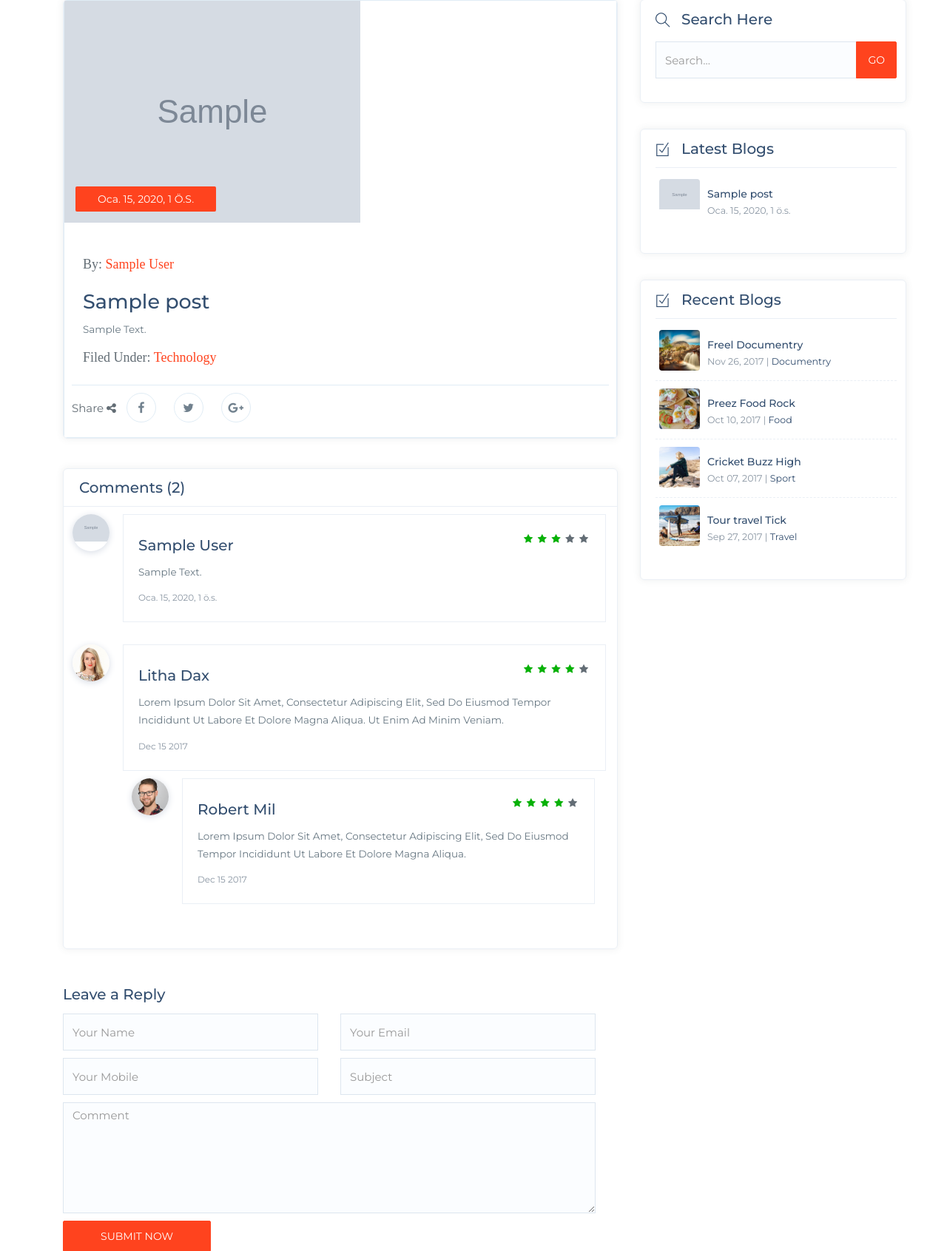
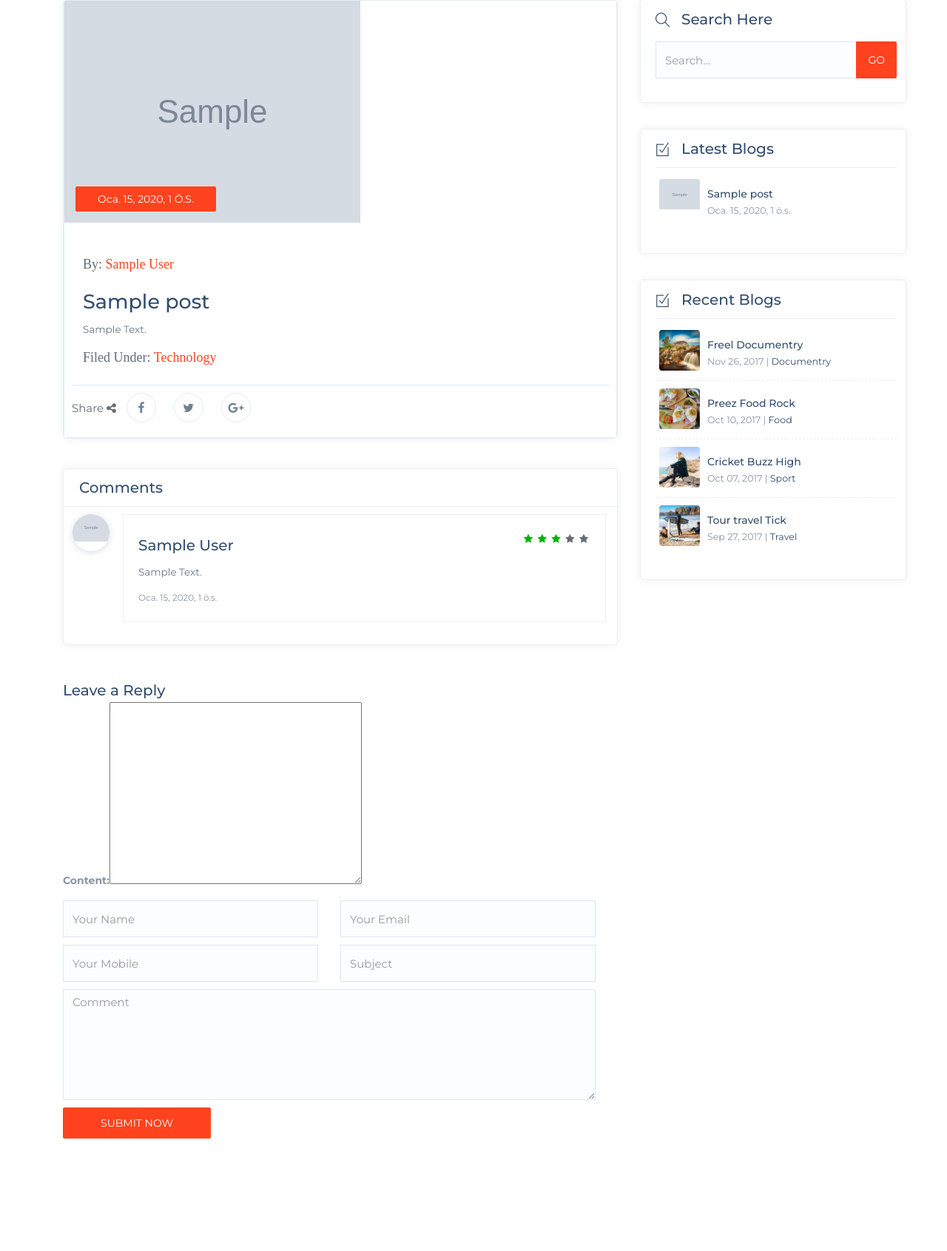
Before and after one commit to mertgunay/campdays, a Django app: a page that uses apps/blog/templates/post_detail.html in a window 1280 px wide. Shown: the part 137-1828 px from the top of the page at 74% size. After the commit the page ends 1676 px from the top, so only its background shows below. Run offline with Django 3.2, Linux system fonts and the light colour scheme; tables that the repository leaves empty hold one stand-in row (values such as "Sample post"); grey boxes marked "Sample" are stand-in pictures; data that the repository does not hold is empty; some libraries are stand-ins or nearby versions.

Commit message:
create commit and entegrated blog_details
tekrar gözden geçirilecek

```diff
--- a/apps/blog/templates/post_detail.html
+++ b/apps/blog/templates/post_detail.html
@@ -65,7 +65,7 @@
 								<div class="col-md-12 col-sm-12">
 									<div class="comments">
 										<div class="comments-title">
-											<h4>Comments (2)</h4>
+											<h4>Comments</h4>
 										</div>
 
 										<!-- Single Comment -->
@@ -99,7 +99,7 @@
 											{% endfor %}
 										</div>
 
-										<!-- Single Comment -->
+										<!-- Single Comment
 										<div class="single-comment">
 											<div class="img-holder">
 												<img src="assets/img/user-2.jpg" class="img-responsive" alt="">
@@ -156,7 +156,7 @@
 
 											</div>
 										</div>
-										</div>
+										</div> -->
 
 									</div>
 								</div>
@@ -164,12 +164,21 @@
 							<!-- /.User Comments -->
 
 							<!-- Start Blog Comment -->
+
+						<!--	<form method="POST" action="."> {% csrf_token %}
+							{{ comment_form }}
+							<input type = "submit" value="Comment" class="btn btn-default">
+							</form>-->
+
 							<div class="row">
 								<div class="col-md-12 col-sm-12">
 									<div class="comments-form">
 										<div class="section-title2">
 											<h4>Leave a Reply</h4>
 										</div>
+
+										{{ comment_form }}
+
 
 										<form>
 											<div class="col-md-6 col-sm-6">
@@ -196,6 +205,8 @@
 												<button class="btn theme-btn width-200" type="submit">submit now</button>
 											</div>
 										</form>
+
+
 									</div>
 
 								</div>
--- a/apps/blog/views.py
+++ b/apps/blog/views.py
@@ -37,6 +37,7 @@ def blog_detail(request, slug):
     print(last_posts)
     share_string = quote(instance.content)
 
+
     #content_type = ContentType.objects.get_for_model(Post)
     comments = Comment.objects.filter_by_instance(instance)
     #Comment.objects.filter(post=instance)
@@ -52,7 +53,20 @@ def blog_detail(request, slug):
 
     comment_form = CommentForm(request.POST or None, initial=initial_data)
     if comment_form.is_valid():
-        print(comment_form.cleaned_data)
+        c_type = comment_form.cleaned_data.get("content_type")
+        content_type = ContentType.objects.get(model=c_type)
+        obj_id = comment_form.cleaned_data.get("obj_id")
+        content_data = form.cleaned_data.get("content")
+        new_comment, created = Comment.objects.get_or_create(
+                                    user = request.user,
+                                    content_type = content_type,
+                                    object_id = obj_id,
+                                    content = content_data
+                                    )
+        if created:
+            print("HANIN")
+
+    #comments = instance.comment
 
     context = {
         "title": instance.title,
```
Also changed, not shown: apps/comment/models.py (line endings or trailing spaces).
